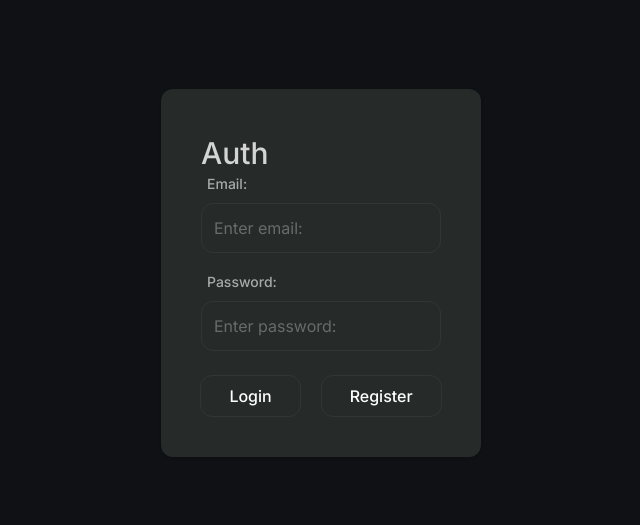
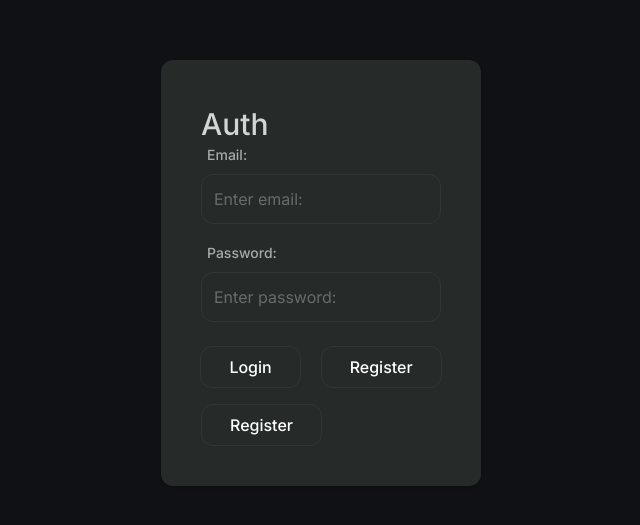
Before and after one commit to Volodya8072/taskflow, a Next.js app in the folder taskflow-frontend/: page /auth in a window 1280 px wide. Shown: the part 127-652 px from the top of the page, without its empty margins (319-959 px from the left). Built offline with nearby package versions, Linux system fonts and the light colour scheme; no server answers.

Commit message:
fix Auth component: submit buttons for login/register

```diff
--- a/taskflow-frontend/src/app/auth/Auth.tsx
+++ b/taskflow-frontend/src/app/auth/Auth.tsx
@@ -70,10 +70,14 @@ export function Auth() {
 					extra='mb-6'
 				/>
 
-				<div className='flex items-center gap-5 justify-center'>
-					<Button type="submit" onClick={() => setIsLoginForm(true)}>Login</Button>
-					<Button type="submit" onClick={() => setIsLoginForm(false)}>Register</Button>
+				<div className='flex items-center gap-5 justify-center mb-4'>
+					<Button type="button" onClick={() => setIsLoginForm(true)}>Login</Button>
+					<Button type="button" onClick={() => setIsLoginForm(false)}>Register</Button>
 				</div>
+
+					<Button type="submit">
+						{isLoginForm ? 'Login' : 'Register'}
+					</Button>
 			</form>
 		</div>
 	)
```
